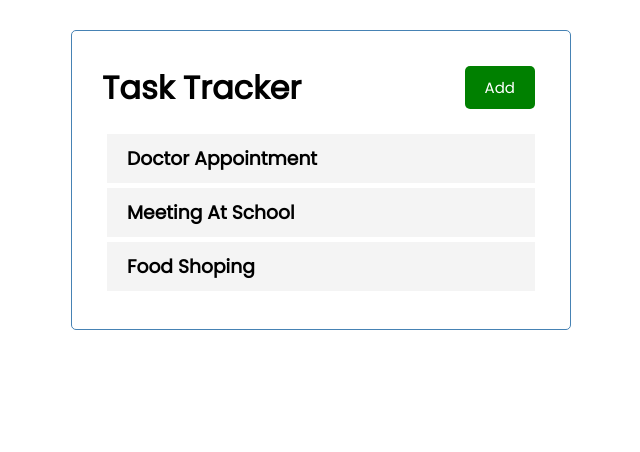
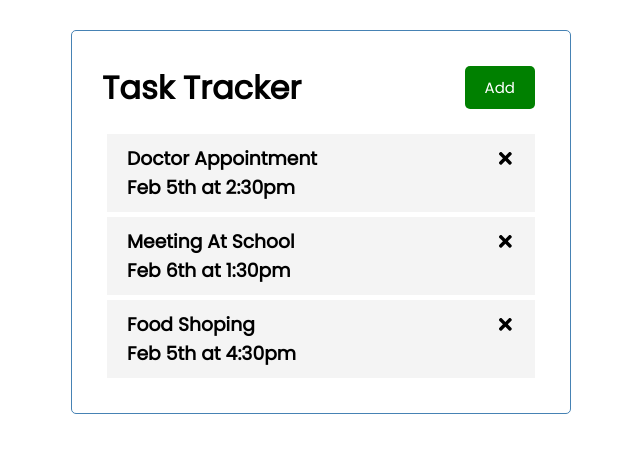
Before and after one commit to Alexmry/my-third-react-app, a React (Create React App) app: page / in a window 1280 px wide. Shown: the top 452 px of the page, without its empty margins (319-959 px from the left). Built offline with nearby package versions, Linux system fonts and the light colour scheme.

Commit message:
icon FaTimes

```diff
--- a/package.json
+++ b/package.json
@@ -8,6 +8,7 @@
     "@testing-library/user-event": "^12.1.10",
     "react": "^17.0.2",
     "react-dom": "^17.0.2",
+    "react-icons": "^4.3.1",
     "react-scripts": "4.0.3",
     "web-vitals": "^1.0.1"
   },
--- a/src/components/Task.js
+++ b/src/components/Task.js
@@ -1,7 +1,10 @@
+import { FaTimes } from 'react-icons/fa'
+
 const Task = ({task}) => {
     return (
         <div className='task'>
-            <h3>{task.text}</h3>
+            <h3>{task.text} <FaTimes /></h3>
+            <h3>{task.day}</h3>
         </div>
     )
 }
```
Also changed, not shown: 1 other file (tests, documents, lock files or other folders).
